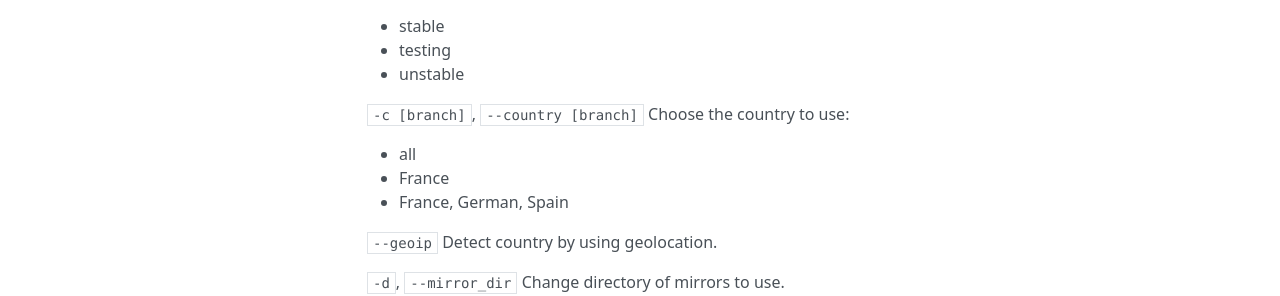
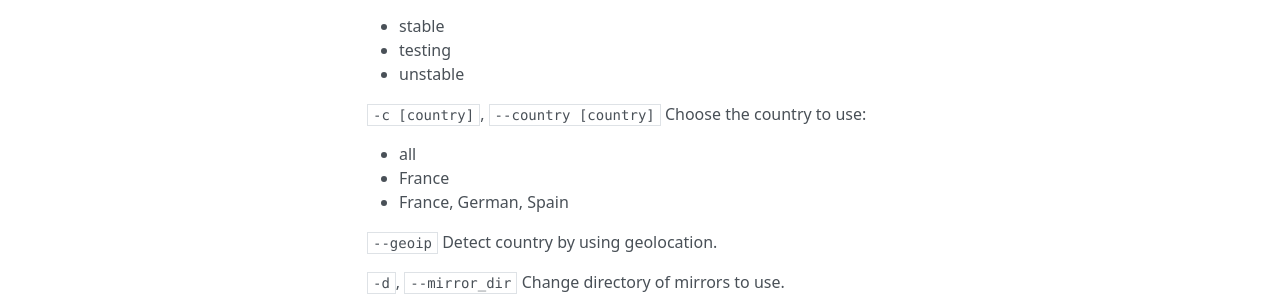
Before and after one commit to manjaro/pacman-mirrors, an MkDocs documentation site: the page built from docs/index.md, in a window 1280 px wide and 1068 px high. Shown: the part 431-727 px from the top of the window. Built offline with MkDocs 1.6.1, drawn with Linux system fonts in a browser that asks for light colours; nearby versions of some CDN libraries; old or Windows-style settings are respelled for this version of MkDocs.

Commit message:
Fix minor error in doc

```diff
--- a/docs/index.md
+++ b/docs/index.md
@@ -23,7 +23,7 @@ Choose the branch to use:
 - testing
 - unstable
 
-`-c [branch]`, `--country [branch]`
+`-c [country]`, `--country [country]`
 Choose the country to use:
 
 - all
```
